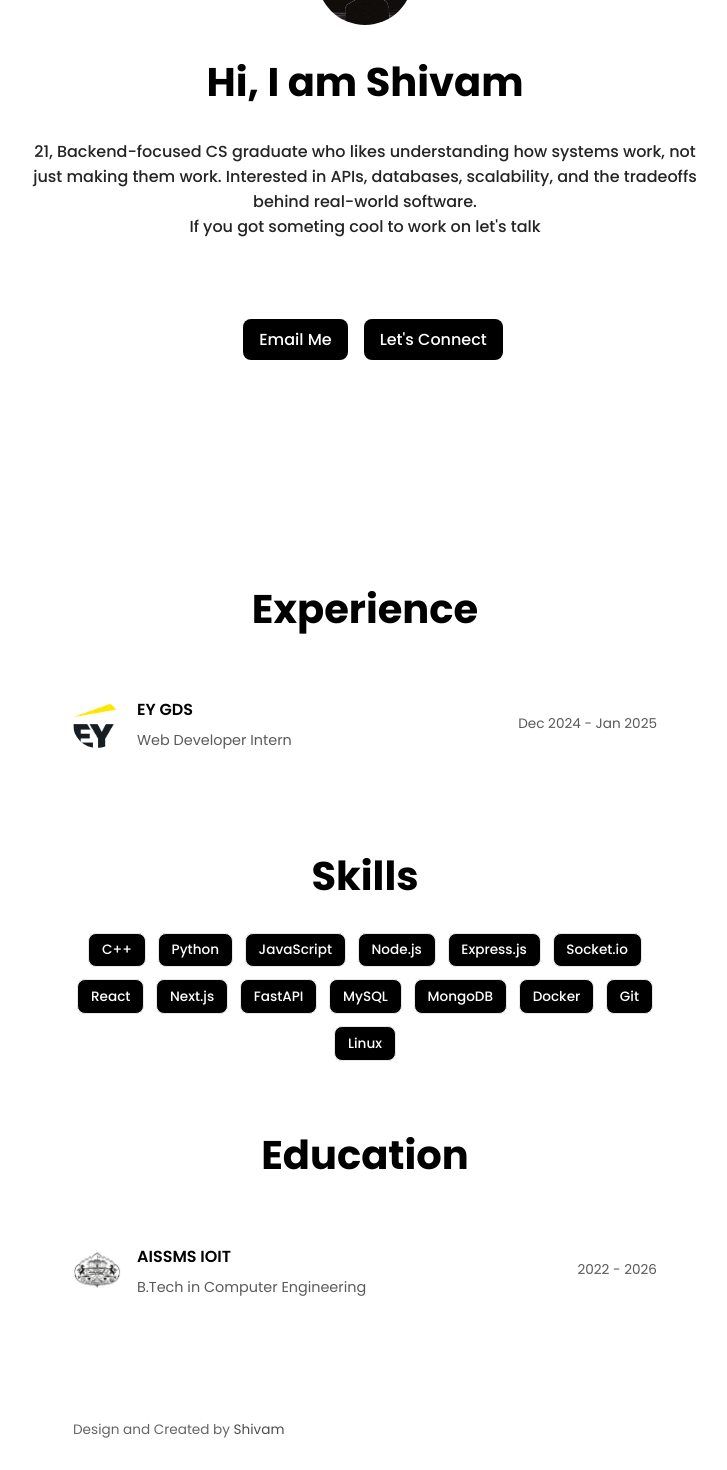
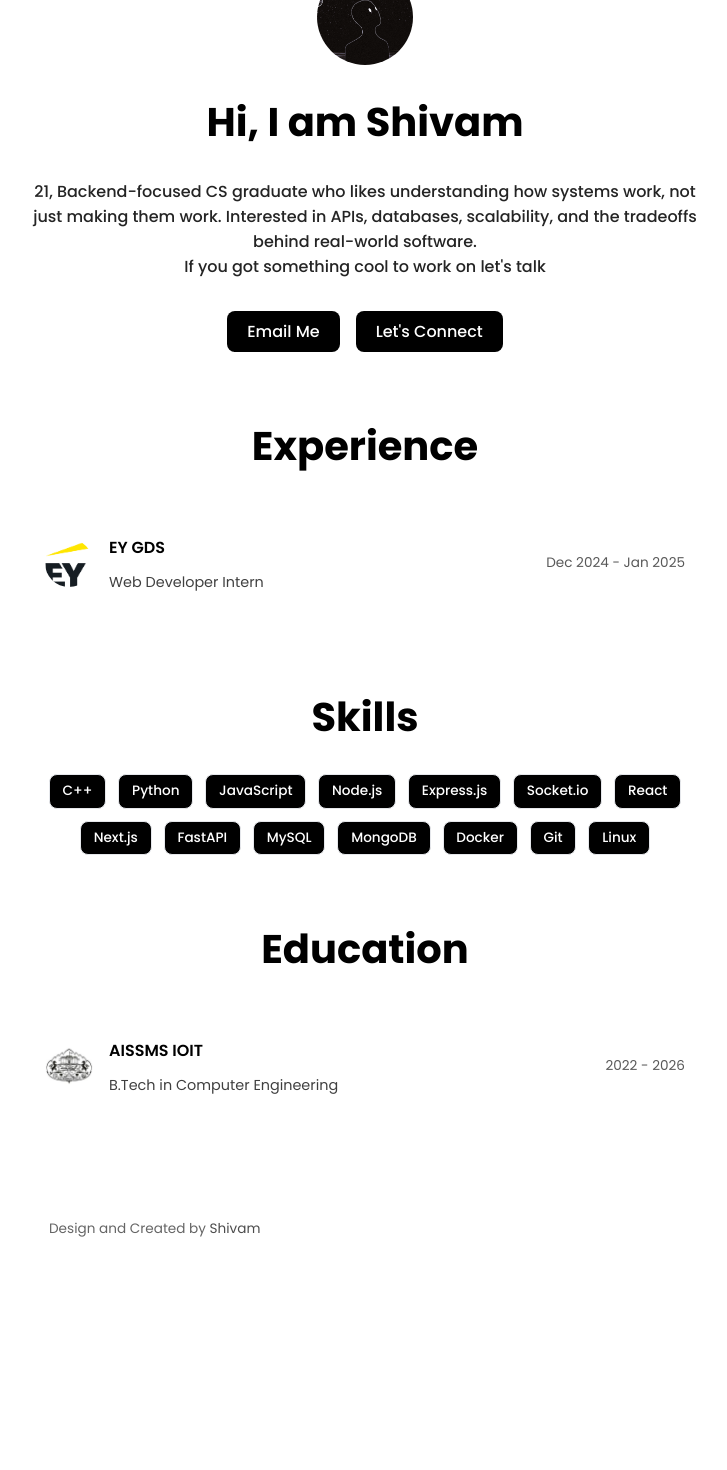
Before and after one commit to dead-shadow-7/portfolio, a React (Vite) app: page / in a window 1280 px wide. Shown: the part 200-1670 px from the top of the page, without its empty margins (275-1002 px from the left). After the commit the page ends 1475 px from the top, so only its background shows below. Built offline with nearby package versions, Linux system fonts and the light colour scheme.

Commit message:
Divided the home pages into more componenets

```diff
--- a/src/components/common/Footer.css
+++ b/src/components/common/Footer.css
@@ -1,13 +1,13 @@
 .footer {
-  margin-top: 4rem;
-  padding: 1rem 12rem;
-  transition: background 0.2s ease, transform 0.15s ease, box-shadow 0.15s ease;
+  margin-top: 2rem;
+  padding: 1rem 0;
+  transition: background 0.2s ease;
 }
 
 .footer-content {
-  max-width: 1100px;
+  max-width: 680px;
   margin: 0 auto;
-  padding: 0.75rem 1.25rem;
+  padding: 0.75rem 1.5rem;
 
   display: flex;
   align-items: center;
@@ -20,10 +20,12 @@
   font-size: 0.85rem;
   opacity: 0.7;
 }
+
 .footer-link {
   color: var(--text-primary);
   text-decoration: none;
 }
+
 .footer-link:hover {
   opacity: 0.8;
   text-decoration: underline;
--- /dev/null
+++ b/src/components/home/EducationSection.jsx
@@ -0,0 +1,27 @@
+import { education } from "../../data/resume";
+
+const EducationSection = () => {
+  return (
+    <div className="education-section">
+      <h1 className="heading">Education</h1>
+      {education.map((item) => (
+        <div key={item.id} className="education-item">
+          <img
+            src={item.logo}
+            alt={item.institution}
+            className="university-logo"
+          />
+          <div className="education-content">
+            <div className="education-details">
+              <h3 className="college-name">{item.institution}</h3>
+              <p className="university-degree">{item.degree}</p>
+            </div>
+            <div className="duration">{item.duration}</div>
+          </div>
+        </div>
+      ))}
+    </div>
+  );
+};
+
+export default EducationSection;
--- /dev/null
+++ b/src/components/home/ExperienceSection.jsx
@@ -0,0 +1,23 @@
+import { experience } from "../../data/resume";
+
+const ExperienceSection = () => {
+  return (
+    <div className="experience-section">
+      <h1 className="heading">Experience</h1>
+      {experience.map((item) => (
+        <div key={item.id} className="experience-item">
+          <img src={item.logo} alt={item.company} className="company-logo" />
+          <div className="experience-content">
+            <div className="experience-details">
+              <h3 className="company-name">{item.company}</h3>
+              <p className="role-title">{item.role}</p>
+            </div>
+            <div className="duration">{item.duration}</div>
+          </div>
+        </div>
+      ))}
+    </div>
+  );
+};
+
+export default ExperienceSection;
--- /dev/null
+++ b/src/components/home/HeroSection.jsx
@@ -0,0 +1,32 @@
+import avatarImage from "../../assets/ProfileImage.png";
+
+const HeroSection = () => {
+  return (
+    <>
+      <div className="avatar-container">
+        <img src={avatarImage} alt="Shivam Rajput" className="avatar" />
+      </div>
+      <h1 className="heading">Hi, I am Shivam</h1>
+      <p className="subheading">
+        21, Backend-focused CS graduate who likes understanding how systems
+        work, not just making them work. Interested in APIs, databases,
+        scalability, and the tradeoffs behind real-world software.
+        <br />
+        If you got something cool to work on let's talk
+      </p>
+      <div className="contact-buttons">
+        <a href="mailto:shivamrajput.dev@proton.me" className="contact-button">
+          Email Me
+        </a>
+        <a
+          href="https://www.linkedin.com/in/shivamrajput12119/"
+          className="contact-button"
+        >
+          Let's Connect
+        </a>
+      </div>
+    </>
+  );
+};
+
+export default HeroSection;
--- a/src/components/layout/Layout.jsx
+++ b/src/components/layout/Layout.jsx
@@ -5,7 +5,7 @@ const Layout = () => {
   return (
     <>
       <Navbar />
-      <main>
+      <main style={{ paddingTop: "2.5rem" }}>
         <Outlet />
       </main>
     </>
--- /dev/null
+++ b/src/data/resume.js
@@ -0,0 +1,22 @@
+import EYGDSIcon from "../assets/EYIcon.png";
+import UniversityLogo from "../assets/SPPULogo.jpg";
+
+export const experience = [
+  {
+    id: 1,
+    company: "EY GDS",
+    role: "Web Developer Intern",
+    duration: "Dec 2024 - Jan 2025",
+    logo: EYGDSIcon,
+  },
+];
+
+export const education = [
+  {
+    id: 1,
+    institution: "AISSMS IOIT",
+    degree: "B.Tech in Computer Engineering",
+    duration: "2022 - 2026",
+    logo: UniversityLogo,
+  },
+];
--- a/src/pages/Home.css
+++ b/src/pages/Home.css
@@ -1,7 +1,12 @@
-body {
+/* ── Page wrapper ────────────────────────────────────────── */
+.home-page {
+  max-width: 680px;
+  margin: 0 auto;
+  padding: 0 1.5rem;
   text-align: center;
-  padding: 0 8rem;
 }
+
+/* ── Avatar ──────────────────────────────────────────────── */
 .avatar-container {
   display: flex;
   justify-content: center;
@@ -14,164 +19,60 @@ body {
   height: 96px;
   border-radius: 50%;
   object-fit: cover;
-  /* border: 4px solid var(--text-primary);
-  box-shadow: 0 8px 32px rgba(0, 0, 0, 0.1);
-  transition: transform 0.3s ease, box-shadow 0.3s ease; */
 }
 
-/* .avatar:hover {
-  transform: scale(1.05);
-  box-shadow: 0 12px 40px rgba(0, 0, 0, 0.15);
-} */
-
-.Heading {
+/* ── Hero text ───────────────────────────────────────────── */
+.heading {
   color: var(--text-primary);
   font-weight: 700;
-  font-style: normal;
   font-size: 2.5rem;
 }
-.Subheading {
+
+.subheading {
   color: var(--text-secondary);
   font-weight: 500;
-  font-style: normal;
   font-size: 1rem;
   margin-top: 1rem;
-  padding: 0 10rem;
 }
 
-.skill-tags {
+/* ── CTA buttons ─────────────────────────────────────────── */
+.contact-buttons {
   display: flex;
+  justify-content: center;
+  gap: 1rem;
   flex-wrap: wrap;
-  gap: 0.75rem;
-  justify-content: center; /* centers tags on each row */
-  padding: 0 12rem;
-}
-
-.skill-tag {
-  display: inline-flex; /* consistent vertical alignment */
-  align-items: center;
-
-  padding: 0.4rem 0.8rem;
-  font-size: 0.85rem;
-  font-weight: 500;
-
-  background: var(--text-primary);
-  color: var(--bg-primary);
-
-  border: 1px solid var(--border);
-  border-radius: 8px;
-
-  white-space: nowrap;
+  margin-top: 2rem;
+  margin-bottom: 4rem;
 }
 
 .contact-button {
   text-decoration: none;
   display: inline-block;
-  padding: 0.5rem 1rem;
+  padding: 0.5rem 1.25rem;
   font-size: 1rem;
   font-weight: 500;
   background: var(--text-primary);
   color: var(--bg-primary);
   border: none;
   border-radius: 8px;
-  transition: background-color 0.3s ease;
+  transition: opacity 0.2s ease;
   cursor: pointer;
-  margin-top: 4rem;
-  margin-bottom: 12rem;
-  margin-left: 1rem;
 }
 
 .contact-button:hover {
-  background: var(--text-primary);
-  opacity: 0.85;
+  opacity: 0.8;
 }
 
-/* Section headings */
-h1 {
-  color: var(--text-primary);
-}
-
-p {
-  color: var(--text-secondary);
-}
-
-/* Responsive avatar */
-@media (max-width: 600px) {
-  .avatar {
-    width: 120px;
-    height: 120px;
-  }
-
-  .avatar-container {
-    margin-bottom: 1.5rem;
-  }
-}
-
-.Experience-section {
-  padding: 0 12rem;
-}
-.experience-item {
-  display: flex;
-  align-items: center;
-  justify-content: space-between;
-  padding: 1rem 1.25rem;
-  border-radius: 72px;
-}
-
-.company-logo {
-  width: 48px;
-  height: 48px;
-  object-fit: contain;
-  flex-shrink: 0;
-  background-color: white;
-  border-radius: 50%;
-}
-
-.experience-content {
-  display: flex;
-  align-items: center;
-  justify-content: space-between;
-  width: 100%;
-  margin-left: 1rem;
-}
-
-.experience-details {
-  display: flex;
-  flex-direction: column;
-  /* gap: 0.25rem; */
-}
-
-.company-name {
-  font-size: 1rem;
-  font-weight: 600;
-  text-align: left;
-}
-
-.role-title {
-  font-size: 0.9rem;
-  opacity: 0.75;
-  margin-top: -0.5rem;
-}
-
-.duration {
-  font-size: 0.85rem;
-  white-space: nowrap;
-  opacity: 0.65;
-}
-
-.Skills-section {
+/* ── Section shared ──────────────────────────────────────── */
+.experience-section,
+.skills-section,
+.education-section {
   margin-top: 4rem;
   margin-bottom: 4rem;
 }
 
-.Education-section {
-  margin-top: 4rem;
-  margin-bottom: 4rem;
-}
-
-.Education-section {
-  padding: 0 12rem;
-}
+/* ── Experience / Education cards ────────────────────────── */
+.experience-item,
 .education-item {
   display: flex;
   align-items: center;
@@ -180,6 +81,7 @@ p {
   border-radius: 72px;
 }
 
+.company-logo,
 .university-logo {
   width: 48px;
   height: 48px;
@@ -189,6 +91,7 @@ p {
   border-radius: 50%;
 }
 
+.experience-content,
 .education-content {
   display: flex;
   align-items: center;
@@ -197,22 +100,25 @@ p {
   margin-left: 1rem;
 }
 
+.experience-details,
 .education-details {
   display: flex;
   flex-direction: column;
-  /* gap: 0.25rem; */
 }
 
+.company-name,
 .college-name {
   font-size: 1rem;
   font-weight: 600;
   text-align: left;
 }
 
+.role-title,
 .university-degree {
   font-size: 0.9rem;
   opacity: 0.75;
-  margin-top: -0.5rem;
+  margin-top: -0.25rem;
+  text-align: left;
 }
 
 .duration {
@@ -220,3 +126,56 @@ p {
   white-space: nowrap;
   opacity: 0.65;
 }
+
+/* ── Skills tags ─────────────────────────────────────────── */
+.skill-tags {
+  display: flex;
+  flex-wrap: wrap;
+  gap: 0.75rem;
+  justify-content: center;
+}
+
+.skill-tag {
+  display: inline-flex;
+  align-items: center;
+  padding: 0.4rem 0.8rem;
+  font-size: 0.85rem;
+  font-weight: 500;
+  background: var(--text-primary);
+  color: var(--bg-primary);
+  border: 1px solid var(--border);
+  border-radius: 8px;
+  white-space: nowrap;
+}
+
+/* ── Mobile ──────────────────────────────────────────────── */
+@media (max-width: 600px) {
+  .heading {
+    font-size: 2rem;
+  }
+
+  .avatar {
+    width: 80px;
+    height: 80px;
+  }
+
+  .experience-item,
+  .education-item {
+    flex-direction: column;
+    align-items: flex-start;
+    gap: 0.75rem;
+    border-radius: 16px;
+  }
+
+  .experience-content,
+  .education-content {
+    margin-left: 0;
+    flex-direction: column;
+    align-items: flex-start;
+    gap: 0.25rem;
+  }
+
+  .duration {
+    align-self: flex-start;
+  }
+}
--- a/src/pages/Home.jsx
+++ b/src/pages/Home.jsx
@@ -1,74 +1,20 @@
 import "./Home.css";
-import avatarImage from "../assets/ProfileImage.png";
+import HeroSection from "../components/home/HeroSection";
+import ExperienceSection from "../components/home/ExperienceSection";
+import EducationSection from "../components/home/EducationSection";
 import SkillTags from "../components/common/SkillsTags";
-import EYGDSIcon from "../assets/EYIcon.png";
-import UniversityLogo from "../assets/SPPULogo.jpg";
 import Footer from "../components/common/Footer";
+
 const Home = () => {
   return (
     <div className="home-page">
-      <div className="avatar-container">
-        <img src={avatarImage} alt="Shivam Rajput" className="avatar" />
-      </div>
-      <h1 className="Heading">Hi, I am Shivam </h1>
-      <p className="Subheading">
-        21, Backend-focused CS graduate who likes understanding how systems
-        work, not just making them work. Interested in APIs, databases,
-        scalability, and the tradeoffs behind real-world software.
-        <br />
-        If you got someting cool to work on let's talk
-      </p>
-      <div className="contact-buttons">
-        <a href="mailto:shivamrajput.dev@proton.me" className="contact-button">
-          {" "}
-          Email Me
-        </a>
-        <a
-          href="https://www.linkedin.com/in/shivamrajput12119/"
-          className="contact-button"
-        >
-          {" "}
-          Let's Connect{" "}
-        </a>
-      </div>
-
-      <div className="Experience-section">
-        <h1 className="Heading">Experience</h1>
-        <div className="experience-item">
-          <img src={EYGDSIcon} alt="Company Logo" className="company-logo" />
-          <div className="experience-content">
-            <div className="experience-details">
-              <h3 className="company-name">EY GDS</h3>
-              <p className="role-title">Web Developer Intern</p>
-            </div>
-            <div className="duration">Dec 2024 - Jan 2025</div>
-          </div>
-        </div>
-      </div>
-
-      <div className="Skills-section">
-        <h1 className="Heading">Skills</h1>
+      <HeroSection />
+      <ExperienceSection />
+      <div className="skills-section">
+        <h1 className="heading">Skills</h1>
         <SkillTags />
       </div>
-      <div className="Education-section">
-        <h1 className="Heading">Education</h1>
-        <div className="education-item">
-          <img
-            src={UniversityLogo}
-            alt="University Logo"
-            className="university-logo"
-          />
-          <div className="education-content">
-            <div className="education-details">
-              <h3 className="college-name">AISSMS IOIT</h3>
-              <p className="university-degree">
-                B.Tech in Computer Engineering
-              </p>
-            </div>
-            <div className="duration">2022 - 2026</div>
-          </div>
-        </div>
-      </div>
+      <EducationSection />
       <Footer />
     </div>
   );
```
Also changed, not shown: src/index.css (+9 -1 lines).
